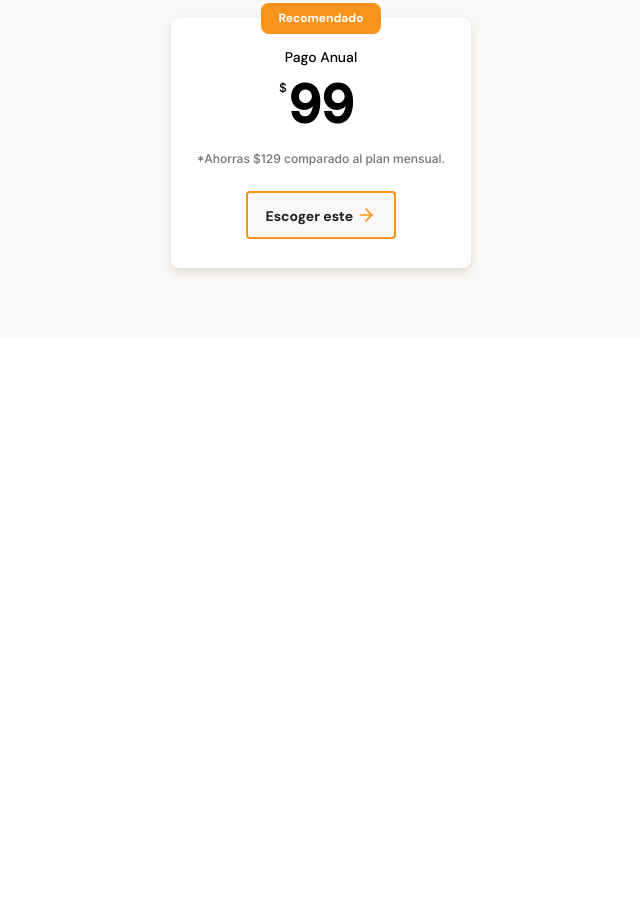
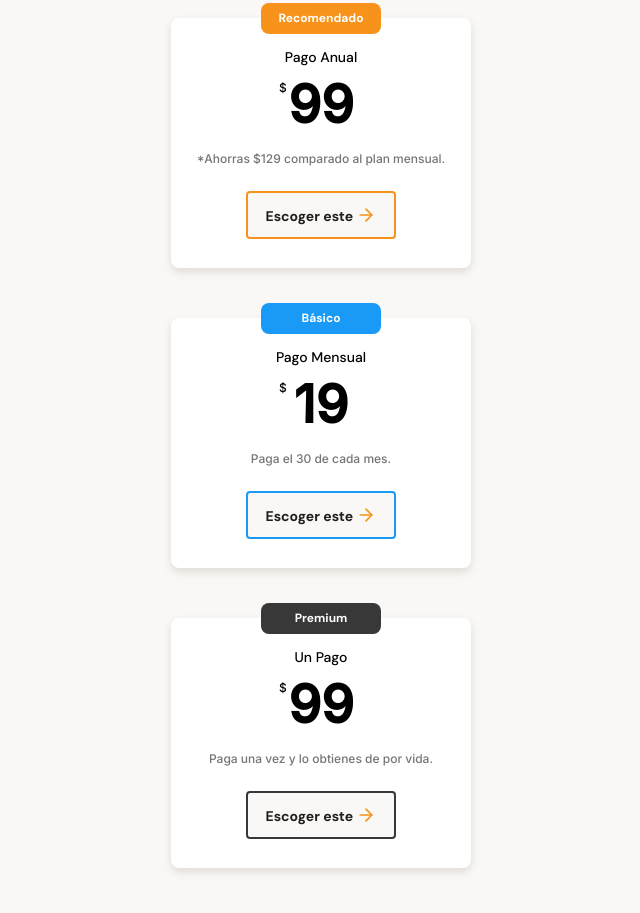
Before and after one commit to ticojch/Batatabit, a plain HTML site: page index.html in a window 1280 px wide. Shown: the part 2936-3849 px from the top of the page, without its empty margins (319-959 px from the left). Before the commit the page ends 3274 px from the top, so only its background shows below. Drawn offline with Linux system fonts and the light colour scheme.

Commit message:
Add basic plan card and premium plan card

```diff
--- a/css/styles.css
+++ b/css/styles.css
@@ -421,7 +421,7 @@ main{
     box-shadow: 0 4px 8px rgba(89, 73, 30, 0.16);
 }
 
-.recommended{
+.typePlan{
     position: absolute;
     width: 120px;
     height: 31px;
@@ -431,9 +431,22 @@ main{
     line-height: 1.4rem;
     top: calc(0% - 15.5px);
     left: calc(50% - 60px);
+    border-radius: 8px;
+}
+
+.cardRecommended .typePlan{
     background-color: var(--bitcoin-orange);
     color: var(--just-white);
-    border-radius: 8px;
+}
+
+.cardBasic .typePlan{
+    background-color: var(--secondary-blue);
+    color: var(--just-white);
+}
+
+.cardPremium .typePlan{
+    background-color: #383838;
+    color: var(--just-white);
 }
 
 .infoPlan-container{
@@ -483,7 +496,7 @@ main{
     font-weight: 700;
     font-family: "DM Sans", sans-serif;
     background-color: #FAF8F7;
-    border: 2px solid var(--bitcoin-orange);
+
     border-radius: 4px;
     color: var(--warm-black);
 }
@@ -498,3 +511,15 @@ main{
     background-repeat: no-repeat;
     vertical-align: text-bottom;
 }
+
+.cardRecommended .planCard__ca{
+    border: 2px solid var(--bitcoin-orange);
+}
+
+.cardBasic .planCard__ca{
+    border: 2px solid var(--secondary-blue);
+}
+
+.cardPremium .planCard__ca{
+    border: 2px solid #383838;
+}
--- a/index.html
+++ b/index.html
@@ -118,12 +118,30 @@
                 <p>Cualquier plan te da acceso completo a nuestra plataforma.</p>
             </div>
             <section class="pricePlans__slider">
-                <article class="pricePlans__card">
-                    <p class="recommended">Recomendado</p>
+                <article class="pricePlans__card cardRecommended">
+                    <p class="typePlan">Recomendado</p>
                     <div class="infoPlan-container">
                         <h3>Pago Anual</h3>
                         <p class="planCard__price"><span>$ </span>99</p>
                         <p class="planCard__saving">*Ahorras $129 comparado al plan mensual.</p>
+                        <button class="planCard__ca">Escoger este <span class="button__arrowRight"></span></button>
+                    </div>
+                </article>
+                <article class="pricePlans__card cardBasic">
+                    <p class="typePlan">Básico</p>
+                    <div class="infoPlan-container">
+                        <h3>Pago Mensual</h3>
+                        <p class="planCard__price"><span>$ </span>19</p>
+                        <p class="planCard__saving">Paga el 30 de cada mes.</p>
+                        <button class="planCard__ca">Escoger este <span class="button__arrowRight"></span></button>
+                    </div>
+                </article>
+                <article class="pricePlans__card cardPremium">
+                    <p class="typePlan">Premium</p>
+                    <div class="infoPlan-container">
+                        <h3>Un Pago</h3>
+                        <p class="planCard__price"><span>$ </span>99</p>
+                        <p class="planCard__saving">Paga una vez y lo obtienes de por vida.</p>
                         <button class="planCard__ca">Escoger este <span class="button__arrowRight"></span></button>
                     </div>
                 </article>
```
